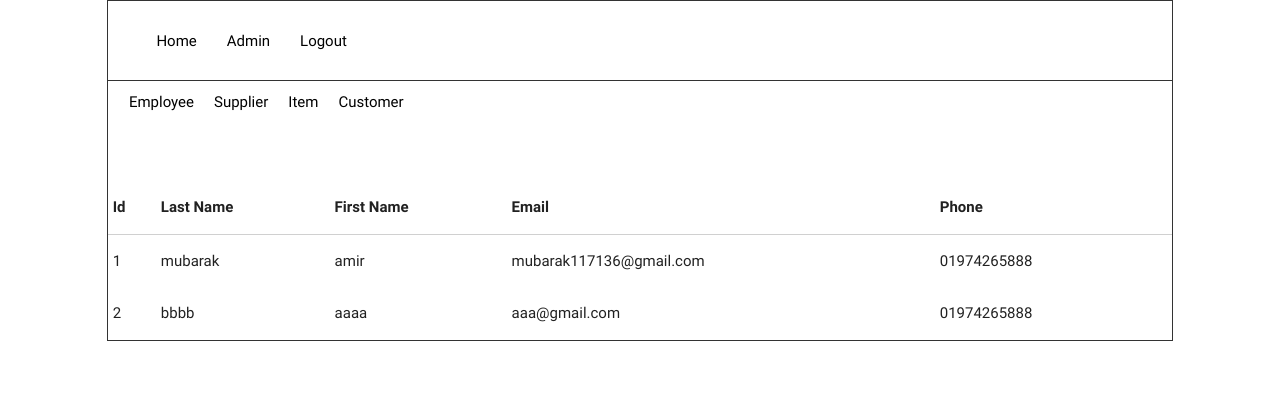
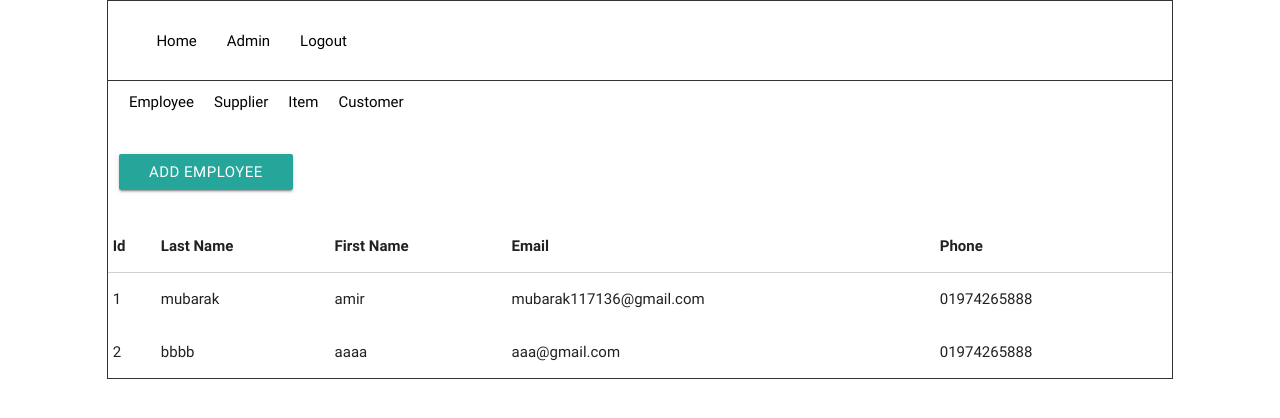
Before and after one commit to bhubs-python/djpos, a Django app: page /employee/ in a window 1280 px wide. Shown: the top 418 px of the page. Run offline with Django 3.2, Linux system fonts and the light colour scheme; a user stored in the database is signed in; data comes from the database, SQL or seed files in the repository; both versions use the stored data as it was after the commit.

Commit message:
add employee functionality in employee section

```diff
--- a/src/account/forms.py
+++ b/src/account/forms.py
@@ -1,11 +1,13 @@
 from django import forms
-from . import models
 from django.contrib.auth import authenticate
 from django.db.models import Q
 
-
 import re
 from django.utils.timezone import now
+
+
+from . import models
+
 
 
 # login form
@@ -33,3 +35,71 @@ class LoginForm(forms.Form):
         password = self.cleaned_data.get('password')
         user = authenticate(username=username, password=password)
         return user
+
+
+
+
+# login form
+gender = (
+    ('male', 'Male'),
+    ('female', 'Female'),
+)
+
+class EmployeeForm(forms.Form):
+    first_name = forms.CharField(max_length=100, required=False, widget=forms.TextInput(attrs={'class': 'validate', 'id': 'icon_prefix',}))
+    last_name = forms.CharField(max_length=100, required=False, widget=forms.TextInput(attrs={'class': 'validate', 'id': 'icon_prefix',}))
+    gender = forms.ChoiceField(choices=gender, required=False, widget=forms.Select(attrs={'class': 'validate browser-default'}))
+    email = forms.CharField(max_length=255, required=False, widget=forms.TextInput(attrs={'class': 'validate', 'id': 'icon_prefix',}))
+    phone_number = forms.CharField(max_length=20, required=False, widget=forms.TextInput(attrs={'class': 'validate', 'id': 'icon_prefix',}))
+    address = forms.CharField(required=False, max_length=1000, widget=forms.Textarea(attrs={'class': 'validate materialize-textarea'}))
+    city = forms.CharField(max_length=50, required=False, widget=forms.TextInput(attrs={'class': 'validate', 'id': 'icon_prefix',}))
+    state = forms.CharField(max_length=50, required=False, widget=forms.TextInput(attrs={'class': 'validate', 'id': 'icon_prefix',}))
+    post_code = forms.CharField(max_length=10, required=False, widget=forms.TextInput(attrs={'class': 'validate', 'id': 'icon_prefix',}))
+    comment = forms.CharField(required=False, max_length=255, widget=forms.Textarea(attrs={'class': 'validate materialize-textarea'}))
+
+
+
+
+    def clean(self):
+        first_name = self.cleaned_data.get('first_name')
+        last_name = self.cleaned_data.get('last_name')
+        gender = self.cleaned_data.get('gender')
+        email = self.cleaned_data.get('email')
+        phone_number = self.cleaned_data.get('phone_number')
+        address = self.cleaned_data.get('address')
+        city = self.cleaned_data.get('city')
+        state = self.cleaned_data.get('state')
+        post_code = self.cleaned_data.get('post_code')
+        comment = self.cleaned_data.get('comment')
+
+
+        if len(first_name) < 1:
+            raise forms.ValidationError("Enter First Name!")
+        else:
+            if len(last_name) < 1:
+                raise forms.ValidationError("Enter Last Name!")
+            else:
+                email_correction = re.match('^[_a-z0-9-]+(\.[_a-z0-9-]+)*@[a-z0-9-]+(\.[a-z0-9-]+)*(\.[a-z]{2,4})$', email)
+                if email_correction == None:
+                    raise forms.ValidationError("Email not correct!")
+                else:
+                    email_exist = models.Employee.objects.filter(email__iexact=email).exists()
+                    if email_exist:
+                        raise forms.ValidationError("Email already exist!")
+
+
+    def deploy(self):
+        first_name = self.cleaned_data.get('first_name')
+        last_name = self.cleaned_data.get('last_name')
+        gender = self.cleaned_data.get('gender')
+        email = self.cleaned_data.get('email')
+        phone_number = self.cleaned_data.get('phone_number')
+        address = self.cleaned_data.get('address')
+        city = self.cleaned_data.get('city')
+        state = self.cleaned_data.get('state')
+        post_code = self.cleaned_data.get('post_code')
+        comment = self.cleaned_data.get('comment')
+
+
+        deploy = models.Employee(first_name=first_name, last_name=last_name, gender=gender, email=email, phone_number=phone_number, address=address, city=city, state=state, post_code=post_code, comment=comment)
+        deploy.save()
--- a/src/home/templates/home/employee.html
+++ b/src/home/templates/home/employee.html
@@ -4,6 +4,109 @@
 
 
 {% block body %}
+    <div class="col s12 m12 l12" style="margin-top: 30px; margin-bottom: 30px;">
+
+        <!-- Add Employee -->
+        <a class="waves-effect waves-light btn modal-trigger" href="#add_employee">Add Employee</a>
+
+        <!-- Modal Structure -->
+        <div id="add_employee" class="modal">
+            <div class="modal-content">
+                <h4>Add Employee</h4>
+
+                <div class="row">
+                    <div class="col s12 m10 offset-m1 l10 offset-l1">
+                        <form method="post">
+                            {% csrf_token %}
+
+                            <div class="input-field col s12 m6 l6">
+                                <i class="material-icons prefix">account_circle</i>
+                                {{ employee_form.first_name }}
+                                <label for="icon_prefix white-text">*First Name</label>
+                            </div>
+
+                            <div class="input-field col s12 m6 l6">
+                                <i class="material-icons prefix">account_circle</i>
+                                {{ employee_form.last_name }}
+                                <label for="icon_prefix white-text">*Last Name</label>
+                            </div>
+
+                            <div class="col s12 m10 offset-m1 l10 offset-l1">
+                                Select Gender
+                                {{ employee_form.gender }}
+                            </div>
+
+                            <div class="input-field col s12 m6 l6">
+                                <i class="material-icons prefix">email</i>
+                                {{ employee_form.email }}
+                                <label for="icon_prefix white-text">*Email</label>
+                            </div>
+
+                            <div class="input-field col s12 m6 l6">
+                                <i class="material-icons prefix">call</i>
+                                {{ employee_form.phone_number }}
+                                <label for="icon_prefix white-text">Phone</label>
+                            </div>
+
+                            <div style="" class="input-field col s12 m12 l12">
+                                <i class="material-icons prefix">location_on</i>
+                                {{ employee_form.address }}
+                                <label for="icon_prefix white-text">Address</label>
+                            </div>
+
+                            <div class="input-field col s12 m6 l6">
+                                <i class="material-icons prefix">email</i>
+                                {{ employee_form.city }}
+                                <label for="icon_prefix white-text">City</label>
+                            </div>
+
+                            <div class="input-field col s12 m6 l6">
+                                <i class="material-icons prefix">email</i>
+                                {{ employee_form.state }}
+                                <label for="icon_prefix white-text">State</label>
+                            </div>
+
+                            <div class="input-field col s12 m6 l6">
+                                <i class="material-icons prefix">email</i>
+                                {{ employee_form.post_code }}
+                                <label for="icon_prefix white-text">Post Code</label>
+                            </div>
+
+                            <div style="" class="input-field col s12 m12 l12">
+                                <i class="material-icons prefix">create</i>
+                                {{ employee_form.comment }}
+                                <label for="icon_prefix white-text">Comment</label>
+                            </div>
+
+                            {% if employee_form.non_field_errors %}
+                                {% for error in employee_form.non_field_errors %}
+                                    <div class="col s12 m12 l12 center-align">
+                                        <h4 style="color: red;">Sorry ! Some Issue Found ,</h4>
+                                        <p style="color: red; font-size: 20px;">
+                                            {{ error }}
+                                        </p>
+                                    </div>
+                                {% endfor %}
+                            {% endif %}
+                    </div>
+                </div>
+            </div>
+
+            <div class="modal-footer">
+                <div class="col s12 m12 l12 center-align" style="margin-bottom: 20px;">
+                    <button class="btn waves-effect waves-light" type="submit" style="">Add
+                        <i class="material-icons right">send</i>
+                    </button>
+                </div>
+            </div>
+
+            </form>
+        </div>
+        <!--end Add Employee-->
+
+
+    </div>
+
     <table style="margin-top: 100px;">
         <thead>
             <tr>
@@ -30,3 +133,15 @@
     </table>
 
 {% endblock %}
+
+
+{% block js %}
+
+<script>
+    $(document).ready(function(){
+    // the "href" attribute of the modal trigger must specify the modal ID that wants to be triggered
+    $('.modal').modal();
+  });
+</script>
+
+{% endblock %}
--- a/src/home/views.py
+++ b/src/home/views.py
@@ -1,7 +1,8 @@
 from django.shortcuts import render
 from django.views import View
 
-from account import models as account_view
+from account import models as account_model
+from account import forms as account_form
 
 
 class Home(View):
@@ -17,11 +18,28 @@ class Employee(View):
     template_name = 'home/employee.html'
 
     def get(self, request):
+        employee_form = account_form.EmployeeForm()
 
-        employees = account_view.Employee.objects.all()
+        employees = account_model.Employee.objects.all()
 
         variables = {
             'employees': employees,
+            'employee_form': employee_form,
         }
 
         return render(request, self.template_name, variables)
+
+    def post(self, request):
+        employee_form = account_form.EmployeeForm(request.POST or None)
+
+        employees = account_model.Employee.objects.all()
+
+        if employee_form.is_valid():
+            employee_form.deploy()
+
+        variables = {
+            'employees': employees,
+            'employee_form': employee_form,
+        }
+
+        return render(request, self.template_name, variables)
```
Also changed, not shown: src/home/forms.py (added, +10 -0 lines), src/db.sqlite3.
